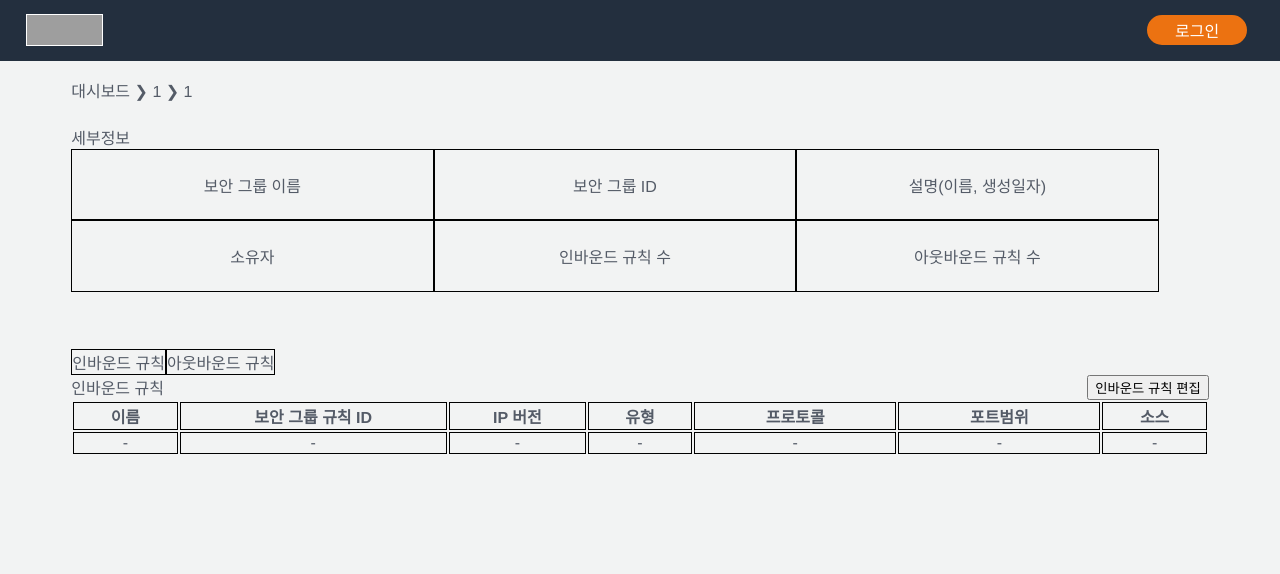
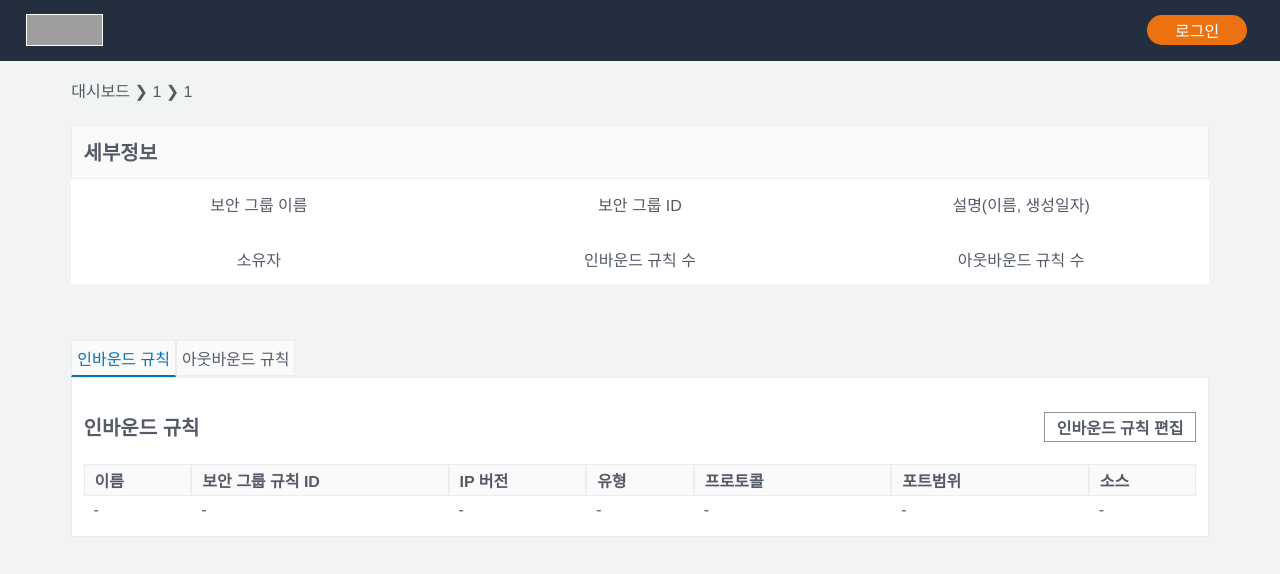
Before and after one commit to DonghyeonKang/CSWS, a React (Create React App) app in the folder frontend/: page /dashboard/1/1 in a window 1280 px wide. Shown: the top 574 px of the page. Built offline with nearby package versions, Linux system fonts and the light colour scheme; grey boxes are pictures that could not be loaded.

Commit message:
Update SecurityGroup UI

```diff
--- a/frontend/src/components/Instance/SecurityGroup/BoundRules.js
+++ b/frontend/src/components/Instance/SecurityGroup/BoundRules.js
@@ -8,14 +8,19 @@ const BoundRules = () => {
     return (
         <>
             <Tabs>
-                <Tab onClick={()=> setTab('inboundRules')}>인바운드 규칙</Tab>
-                <Tab onClick={()=> setTab('outboundRules')}>아웃바운드 규칙</Tab>
+              {tab === 'inboundRules' ?
+              <SelectedTab onClick={()=> setTab('inboundRules')}>인바운드 규칙</SelectedTab> :
+              <Tab onClick={()=> setTab('inboundRules')}>인바운드 규칙</Tab>}
+              {tab === 'outboundRules' ?
+              <SelectedTab onClick={()=> setTab('outboundRules')}>아웃바운드 규칙</SelectedTab> :
+              <Tab onClick={()=> setTab('outboundRules')}>아웃바운드 규칙</Tab>}
+
             </Tabs>
-
+            <Box>
               <Stripe>
                 {tab === 'inboundRules'?
-            <div>인바운드 규칙</div>
-            : <div>아웃바운드 규칙</div>}
+                <Title>인바운드 규칙</Title>
+                : <Title>아웃바운드 규칙</Title>}
                 {tab === 'inboundRules' ?
                 <EditRules onClick={() => navigate('inboundRules')}>인바운드 규칙 편집</EditRules>
                 : <EditRules onClick={() => navigate('outboundRules')}>아웃바운드 규칙 편집</EditRules> }
@@ -45,6 +50,8 @@ const BoundRules = () => {
                   </tr>
                 </tbody>
               </Rules>
+            </Box>
+
         </>
     );
 };
@@ -54,23 +61,58 @@ export default BoundRules;
 const Tabs = styled.div`
 `;
 const Tab = styled.div`
+cursor: pointer;
 display: inline-block;
-  border: 1px solid black;
+padding: 5px;
+border: 1px solid #eaeded;
+background-color: #fafafa;
+:hover{
+  color: #0073bb;
+}
+`;
+const SelectedTab = styled(Tab)`
+  color: #0073bb;
+  border-bottom: 2px solid #0073bb;
+`;
+
+const Box = styled.div`
+  border: 1px solid #eaeded;
+  padding: 1%;
+  min-width: 750px;
+  background-color: white;
 `;
 const Stripe = styled.div`
   display: flex;
   justify-content: space-between;
+  margin: 2% 0;
 `;
-const EditRules = styled.button`
+const Title = styled.div`
+  font-size: 20px;
+  font-weight: 600;
+`;
+const EditRules = styled.div`
+  cursor: pointer;
+  border: 0.5px solid #879596;
+  padding: 2px 12px;
+  font-weight: 600;
+  background-color: white;
+  :hover{
+    background-color: #fafafa;
+  }
 `;
 const Rules = styled.table`
-  display: table;
   width: 100%;
+  border-spacing: 0;
 `;
 const RulesHeader = styled.th`
-  border: 1px solid black;
+  background-color: #fafafa;
+  text-align: left;
+  padding: 3px 0;
+  padding-left: 10px;
+  border: 1px solid #eaeded;
 `;
 const RulesBody = styled.td`
-  border: 1px solid black;
-  text-align: center;
+  text-align: left;
+  padding: 5px 0;
+  padding-left: 10px;
 `;
--- a/frontend/src/components/Instance/SecurityGroup/SecurityGroupDetail.js
+++ b/frontend/src/components/Instance/SecurityGroup/SecurityGroupDetail.js
@@ -3,7 +3,7 @@ import styled from "styled-components";
 const SecurityGroupDetail = () => {
     return (
         <>
-            <div>세부정보</div>
+            <Title>세부정보</Title>
             <DetailContent>
                 <DetailGrid>보안 그룹 이름</DetailGrid>
                 <DetailGrid>보안 그룹 ID</DetailGrid>
@@ -19,17 +19,31 @@ const SecurityGroupDetail = () => {
 
 export default SecurityGroupDetail;
 
+const Title = styled.div`
+  background-color: #fafafa;
+  min-width: 900px;
+  padding: 1%;
+  border: 1px solid #eaeded;
+  font-size: 20px;
+  font-weight: 600;
+`;
 const DetailContent = styled.div`
-  display: flex;
-  flex-wrap: wrap;
+  display: grid;
+  grid-template-columns: repeat(3,33%);
+  grid-auto-flow: row;
+  gap: 0.5%;
+  row-gap: 5px;
   width: 100%;
+  min-width: 900px;
   margin-bottom: 5%;
+  background-color: white;
 `;
 const DetailGrid = styled.div`
-  width: 315px;
-  padding: 2%;
+  width: 100%;
+  min-width: 300px;
+  height: 50px;
   display: flex;
   justify-content: center;
   align-items: center;
-  border: 1px solid black;
+  background-color: white;
 `;
```
Lines whose indentation alone changed are shown as unchanged.
